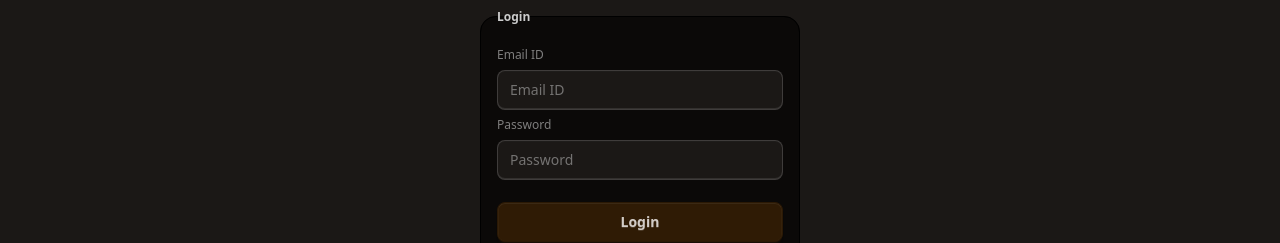
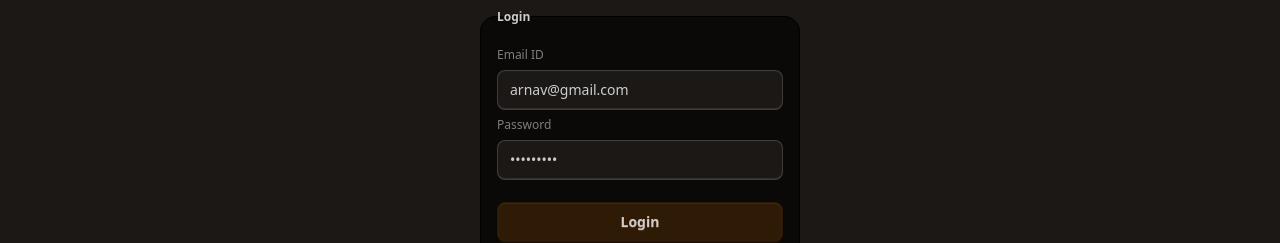
Before and after one commit to arnavBhardwaj7/devtinder-fe, a React (Vite) app: page /login in a window 1280 px wide. Shown: the part 271-514 px from the top of the page. Built offline with nearby package versions, Linux system fonts and the light colour scheme.

Commit message:
Installed redux

```diff
--- a/package.json
+++ b/package.json
@@ -10,10 +10,12 @@
     "preview": "vite preview"
   },
   "dependencies": {
+    "@reduxjs/toolkit": "^2.8.2",
     "@tailwindcss/vite": "^4.1.11",
     "axios": "^1.11.0",
     "react": "^19.1.0",
     "react-dom": "^19.1.0",
+    "react-redux": "^9.2.0",
     "react-router-dom": "^7.7.1",
     "tailwindcss": "^4.1.11"
   },
--- a/src/Login.jsx
+++ b/src/Login.jsx
@@ -3,11 +3,11 @@ import React, { useState } from 'react'
 
 function Login() {
 
-  const [emailID, setEmailID] = useState("")
-  const [password, setPassword] = useState("");
+  const [emailID, setEmailID] = useState("arnav@gmail.com")
+  const [password, setPassword] = useState("Arnav@123");
 
   const loginAPI = async () => {
-      const data =  await axios.post("http://localhost:3000/login",{"emailID": emailID, "password": password})
+      const data =  await axios.post("http://localhost:3000/login",{emailID, password})
       console.log("DATA:", data);
   }
 
--- a/vite.config.js
+++ b/vite.config.js
@@ -4,4 +4,7 @@ export default defineConfig({
   plugins: [
     tailwindcss(),
   ],
+  server: {
+    port: 3001
+  }
 })
```
Also changed, not shown: src/utils/appStore.js (added), 1 other file (tests, documents, lock files or other folders).
